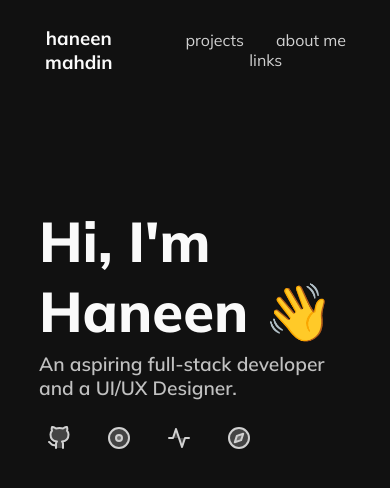
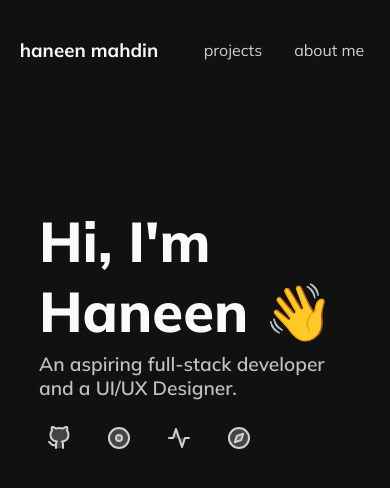
Before and after one commit to haneenmahd/haneenmahd.github.io, a React (Vite) app: page / in a window 390 px wide. Shown: the top 488 px of the page. Built offline with nearby package versions, Linux system fonts and the light colour scheme.

Commit message:
fix nav responsiveness

```diff
--- a/src/components/NavBar.jsx
+++ b/src/components/NavBar.jsx
@@ -18,10 +18,9 @@ export default class NavBar extends Component {
       <Container>
         <Logo />
 
-        <div style={{ width: "60%" }}>
+        <div style={{ width: "auto", maxWidth: "100%" }}>
           <NavLink href='/' text='projects' />
           <NavLink href='/' text='about me' />
-          <NavLink href='/' text='links' />
         </div>
       </Container>
     );
```
